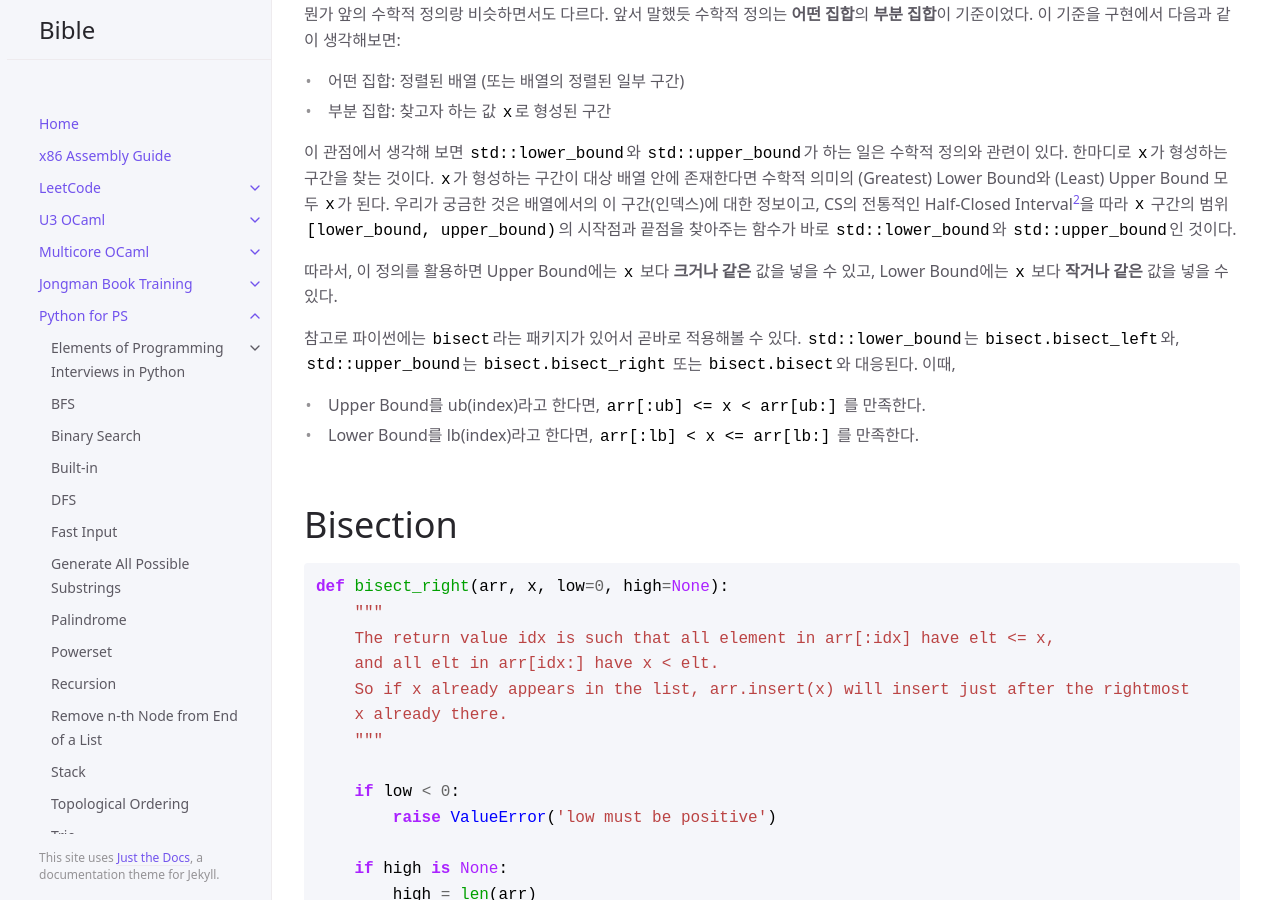
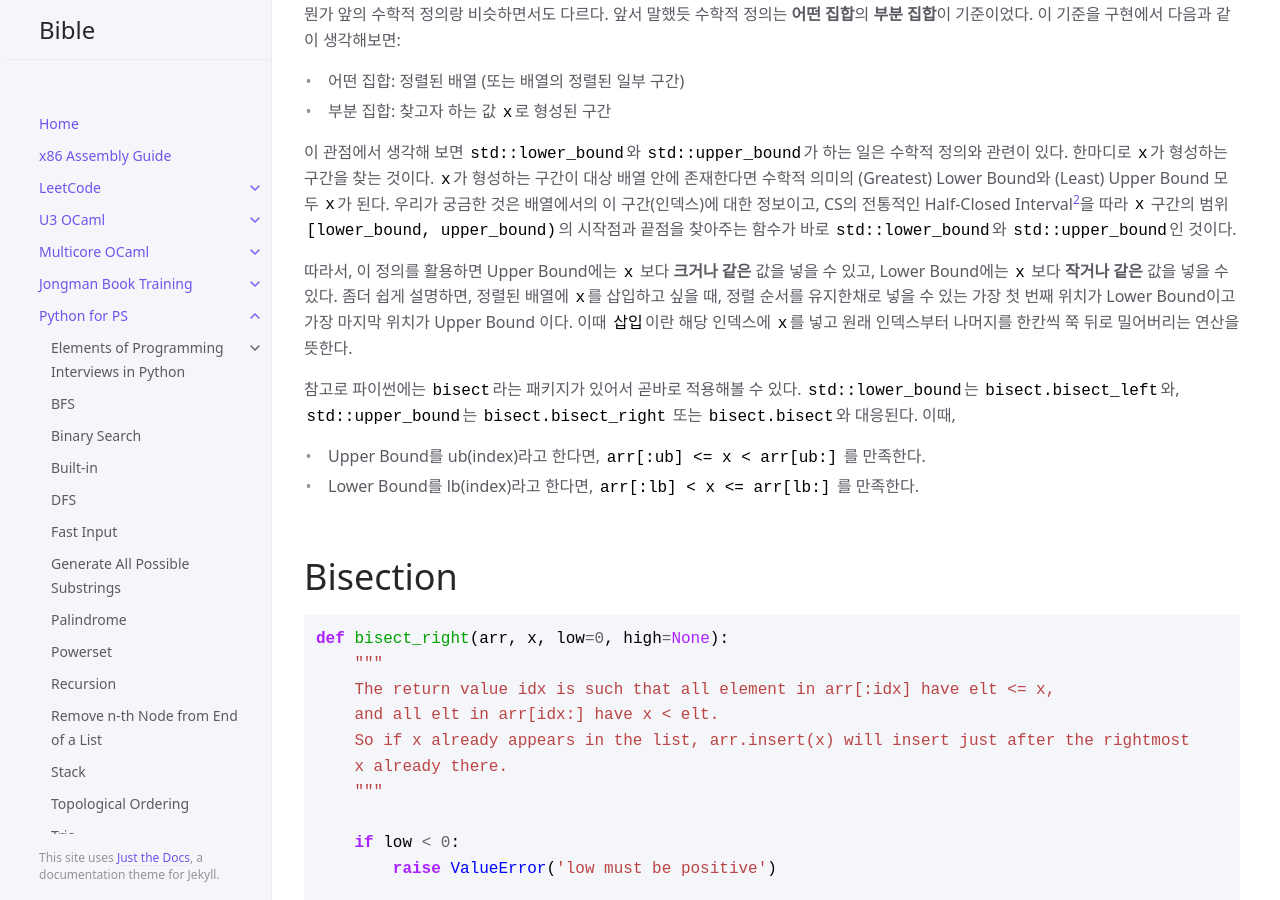
Before and after one commit to sangwoo-joh/bible-archive, a Jekyll site: the page built from python/upper-bound-and-lower-bound.md, in a window 1280 px wide and 900 px high, scrolled down 1535 px. Built offline with Jekyll 4.4.1, drawn with Linux system fonts in a browser that asks for light colours; comment, search, counter and statistics services are not loaded.

Commit message:
Additional

```diff
--- a/python/upper-bound-and-lower-bound.md
+++ b/python/upper-bound-and-lower-bound.md
@@ -60,7 +60,11 @@ parent: Python for PS
 
  따라서, 이 정의를 활용하면 Upper Bound에는 `x` 보다 **크거나 같은**
  값을 넣을 수 있고, Lower Bound에는 `x` 보다 **작거나 같은** 값을 넣을
- 수 있다.
+ 수 있다. 좀더 쉽게 설명하면, 정렬된 배열에 `x`를 삽입하고 싶을 때,
+ 정렬 순서를 유지한채로 넣을 수 있는 가장 첫 번째 위치가 Lower
+ Bound이고 가장 마지막 위치가 Upper Bound 이다. 이때 `삽입`이란 해당
+ 인덱스에 `x`를 넣고 원래 인덱스부터 나머지를 한칸씩 쭉 뒤로
+ 밀어버리는 연산을 뜻한다.
 
  참고로 파이썬에는 `bisect`라는 패키지가 있어서 곧바로 적용해볼 수
  있다. `std::lower_bound`는 `bisect.bisect_left`와,
```
